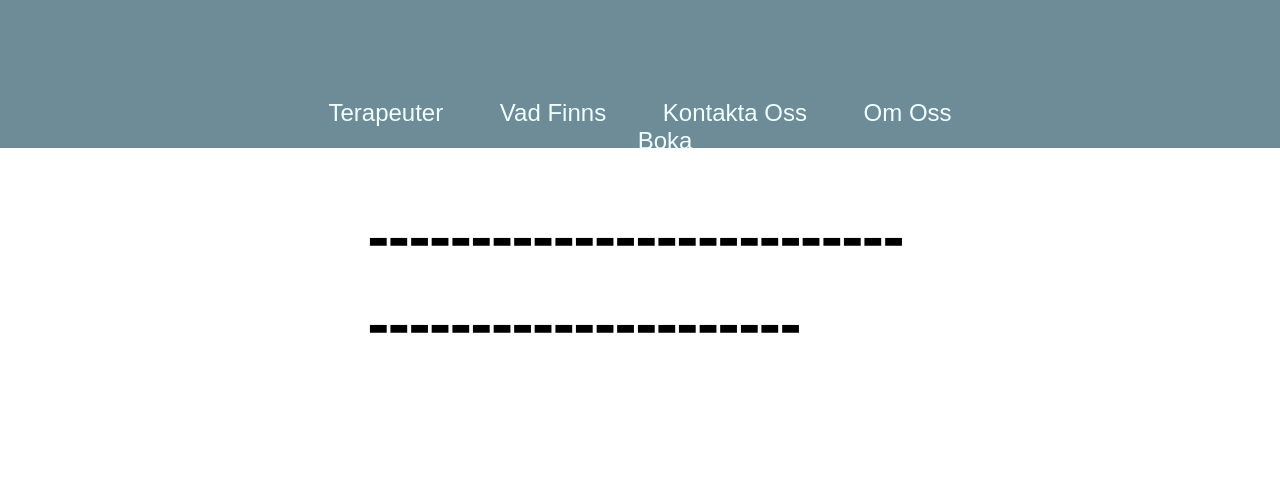
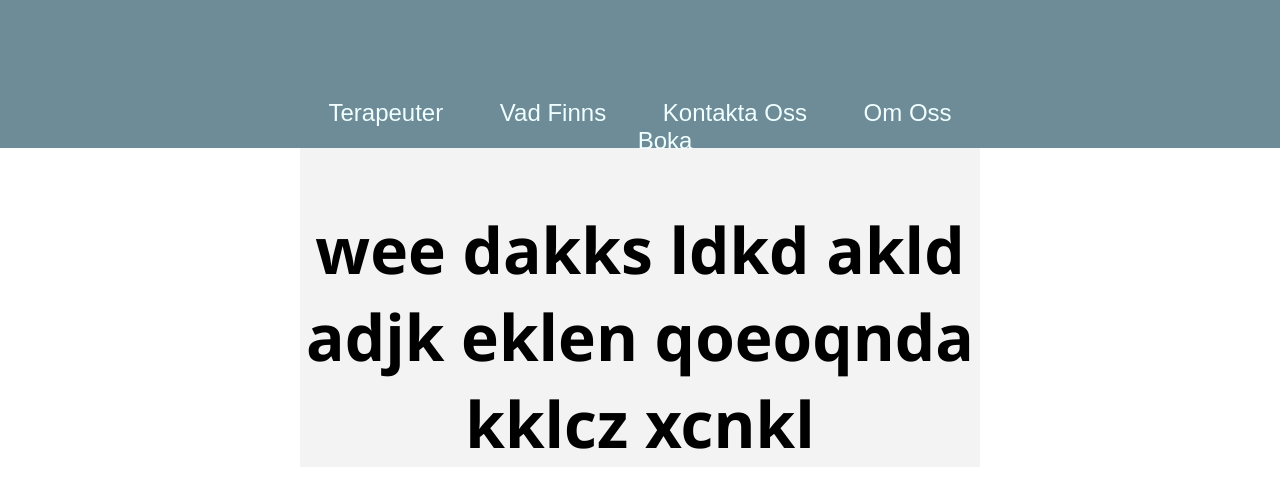
Before and after one commit to NTIG-Umea/wu1-projekt-mattiskindblom, a plain HTML site: page docs/index.html in a window 1280 px wide. Drawn offline with Linux system fonts and the light colour scheme.

Commit message:
Dokumentation

```diff
--- a/docs/index.html
+++ b/docs/index.html
@@ -20,7 +20,7 @@
 
 <body>
   <div class="container">
-    <h1>-----------------------------------------------</h1>
+    <h1>wee dakks ldkd akld adjk eklen qoeoqnda kklcz xcnkl</h1>
   </div>
 </body>
 </html>
--- a/docs/stylesheets/style.css
+++ b/docs/stylesheets/style.css
@@ -26,6 +26,10 @@ body {
 }
 
 .container {
-  width: 80%;
+  text-align: center;
+  width: 100%;
   margin: 0 auto;
+  background-color: #F3F3F3;
+  padding-top: 15px;
+
 }
```
Also changed, not shown: 1 other file.
